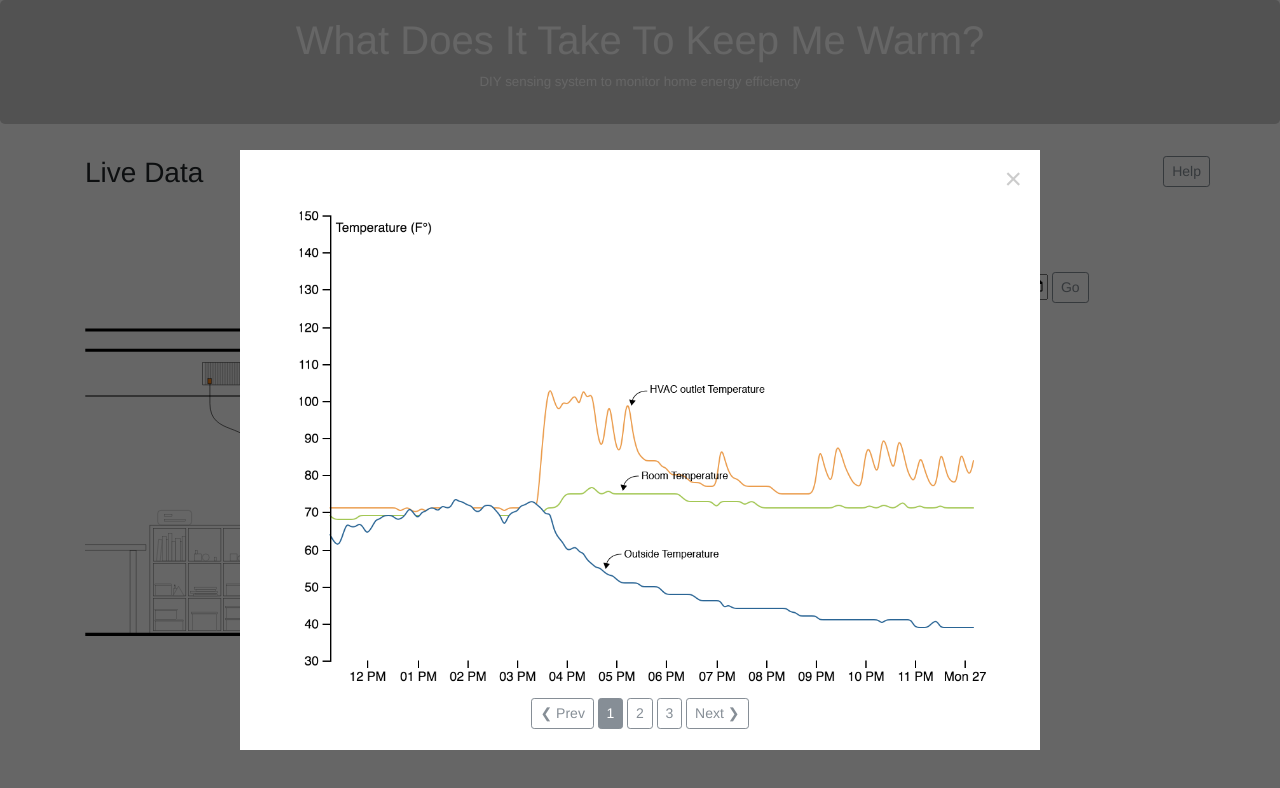
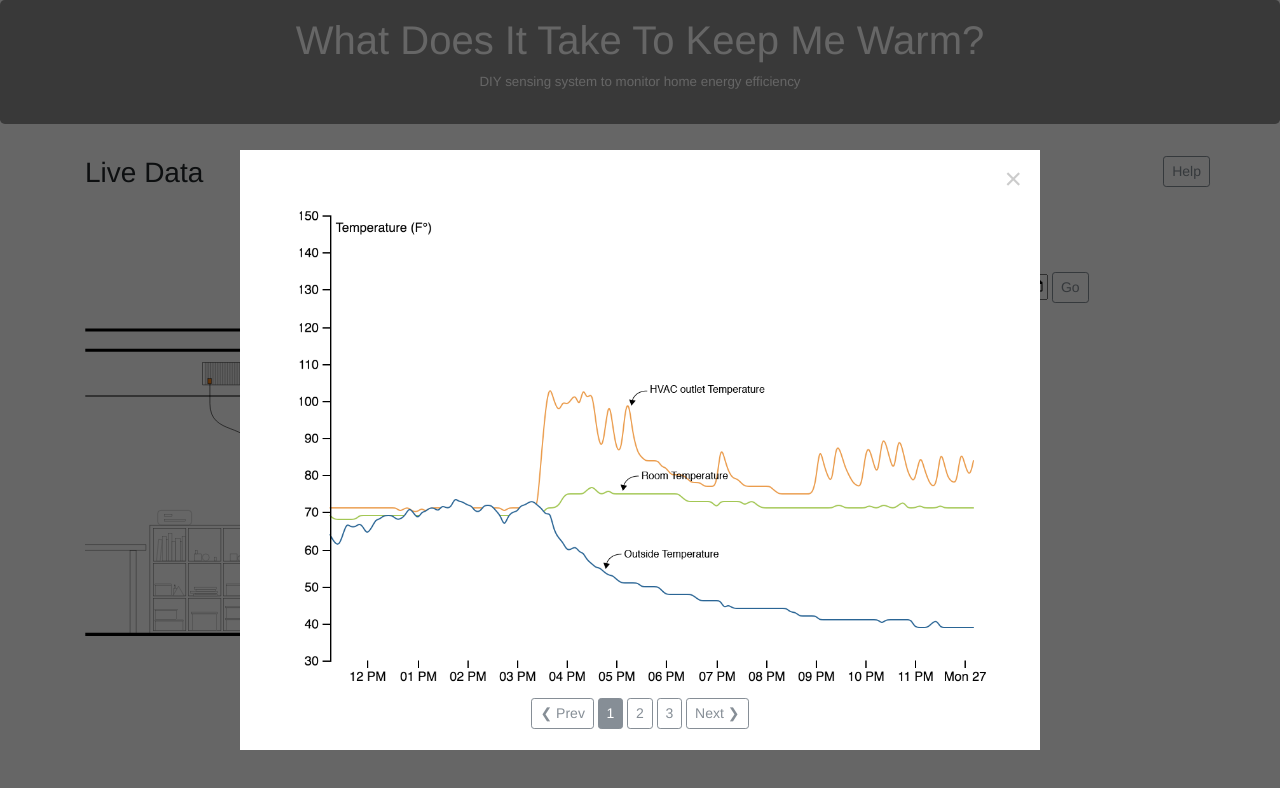
Before and after one commit to zihaoooo/AIO, a plain HTML site: page index.html in a window 1280 px wide. Drawn offline with nearby package versions, Linux system fonts and the light colour scheme; no server answers.

Commit message:
Change color

```diff
--- a/css/styles.css
+++ b/css/styles.css
@@ -6,7 +6,7 @@ Body {
 .jumbotron {
     padding: 1rem 1rem;
     margin-bottom: 2rem;
-    background-color: #cfcfcf;
+    background-color: #909090;
     border-radius: .3rem;
     color: white;
 }
```
